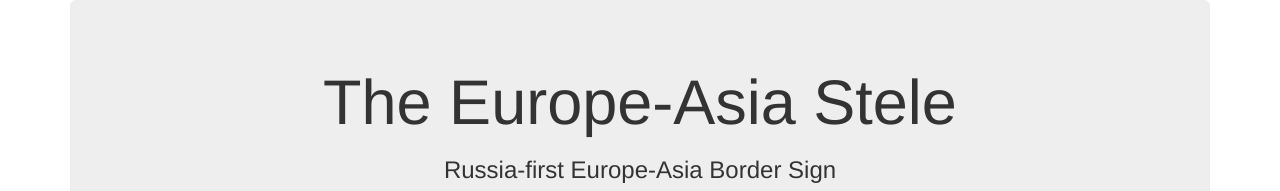
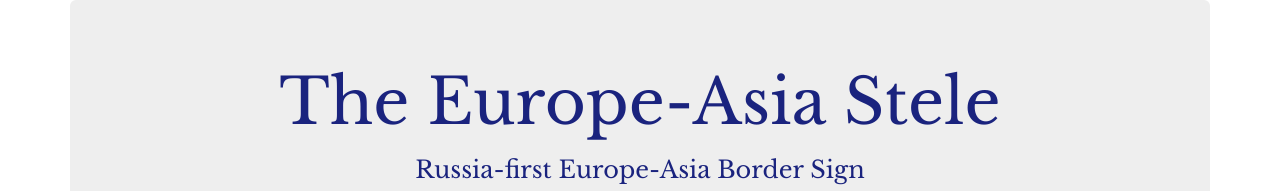
Before and after one commit to KonstBessonov/TributePage, a plain HTML site: page index.html in a window 1280 px wide. Shown: the top 191 px of the page. Drawn offline with nearby package versions, Linux system fonts and the light colour scheme.

Commit message:
Update index.html

```diff
--- a/index.html
+++ b/index.html
@@ -3,9 +3,9 @@
 <head>
 <meta charset="UTF-8">
 <title>Tribute page</title>
-<link href="https://fonts.googleapis.com/css?family=Libre+Baskerville" rel="stylesheet">
+<link rel="stylesheet" href="https://fonts.googleapis.com/css?family=Libre+Baskerville">
 <link rel="stylesheet" href="https://maxcdn.bootstrapcdn.com/bootstrap/3.3.7/css/bootstrap.min.css" integrity="sha384-BVYiiSIFeK1dGmJRAkycuHAHRg32OmUcww7on3RYdg4Va+PmSTsz/K68vbdEjh4u" crossorigin="anonymous">
-
+<link rel="stylesheet" href="style.css">
 </head>
 <div class="container">
   <div class="jumbotron">
```
